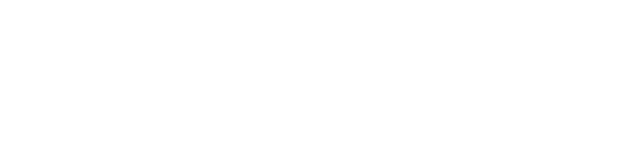
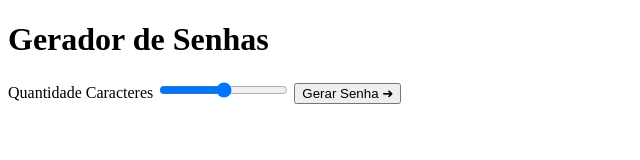
Before and after one commit to patsouza/password-generator, a plain HTML site: page index.html in a window 1280 px wide. Shown: the whole page, without its empty margins (0-640 px from the left). Drawn offline with Linux system fonts and the light colour scheme.

Commit message:
html criado

```diff
--- a/index.html
+++ b/index.html
@@ -4,9 +4,15 @@
   <meta charset="UTF-8">
   <meta name="viewport" content="width=device-width, initial-scale=1.0">
   <link rel="stylesheet" href="style.css">
-  <title>Password Generator</title>
+  <title>Gerador de Senhas</title>
 </head>
 <body>
+  <h1>Gerador de Senhas</h1>
+  <p id="password"></p>
 
+  <label for="password-legth">Quantidade Caracteres <span id="password-legth-value"></span></label>
+  <input type="range" id="password-legth" min="6" max="12">
+
+  <button type="button">Gerar Senha ➜</button>
 </body>
 </html>
```
